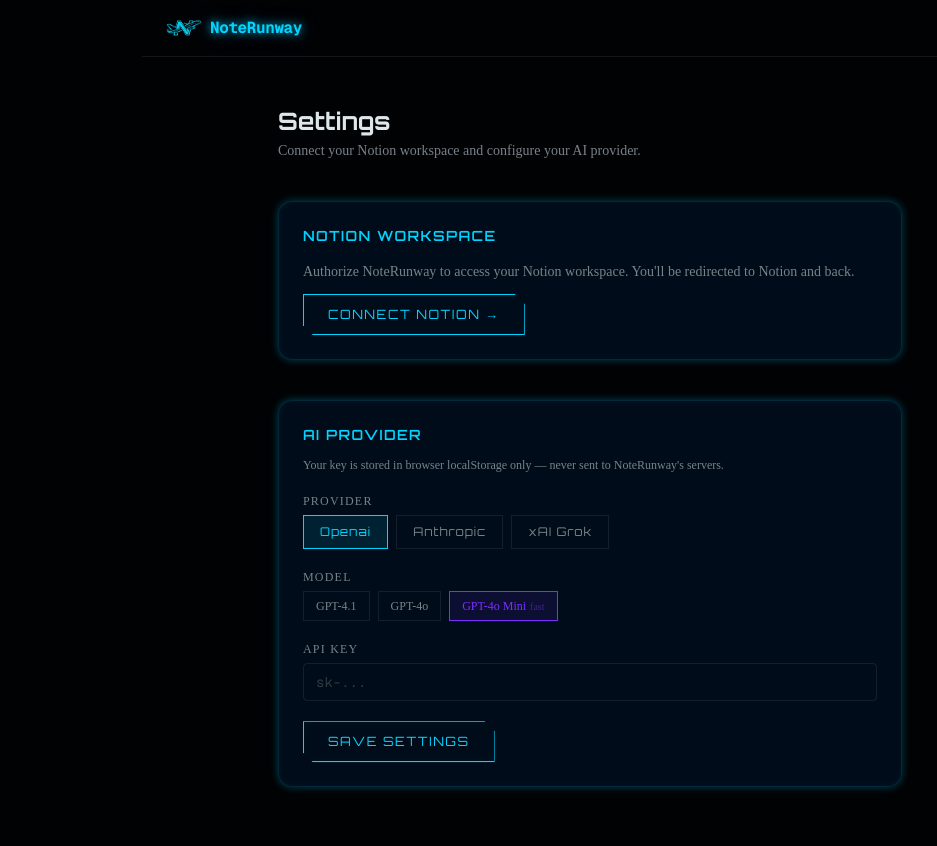
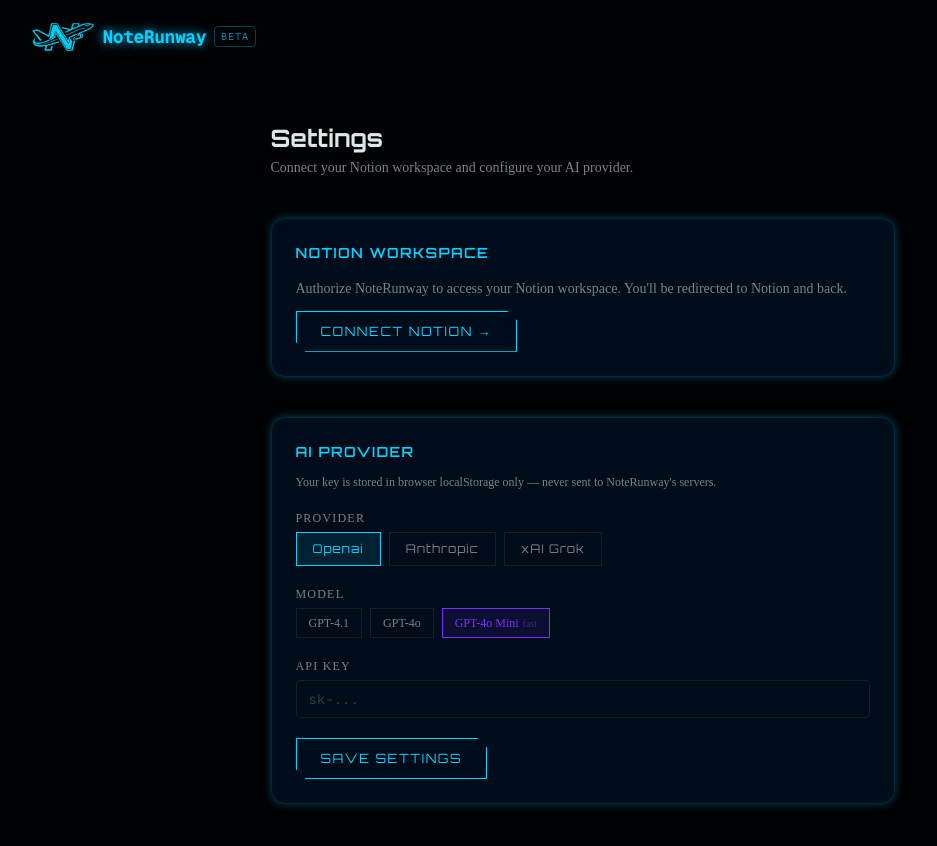
Before and after one commit to georgekobaidze/noterunway, a Next.js app: page /settings in a window 1280 px wide. Shown: the top 846 px of the page, without its empty margins (50-987 px from the left). Built offline with nearby package versions, Linux system fonts and the light colour scheme.

Commit message:
Fix inconsistent base layout

```diff
--- a/app/globals.css
+++ b/app/globals.css
@@ -97,6 +97,7 @@
   }
   html {
     @apply font-sans;
+    scrollbar-gutter: stable;
   }
 }
 
--- a/app/page.tsx
+++ b/app/page.tsx
@@ -3,8 +3,8 @@
 import { NetworkBackground } from '@/components/Landing/NetworkBackground'
 import { TerminalDemo } from '@/components/Landing/TerminalDemo'
 import { FeatureCard } from '@/components/Landing/FeatureCard'
+import { Navbar } from '@/components/Navbar'
 import { LayoutDashboard, GitMerge, Trash2, Network, Database, Sparkles } from 'lucide-react'
-import Image from 'next/image'
 import Link from 'next/link'
 
 const FEATURES = [
@@ -53,22 +53,11 @@ export default function Home() {
     <div className="relative min-h-screen overflow-x-hidden">
       <NetworkBackground />
 
-      {/* Nav */}
-      <nav className="relative z-10 flex items-center justify-between px-6 py-5 max-w-6xl mx-auto">
-        <div className="flex items-center gap-2">
-          <Image src="/images/logo.png" alt="NoteRunway" width={64} height={64} className="rounded" priority />
-          <span className="neon-text font-mono font-bold text-lg tracking-tight">NoteRunway</span>
-          <span className="text-[10px] font-mono px-1.5 py-0.5 rounded border border-[#00d4ff]/30 text-[#00d4ff]/70 tracking-widest">BETA</span>
-        </div>
-        <div className="flex items-center gap-3">
-          <Link
-            href="/settings"
-            className="neon-btn text-sm px-8 py-3"
-          >
-            Connect Notion →
-          </Link>
-        </div>
-      </nav>
+      <Navbar rightSlot={
+        <Link href="/settings" className="neon-btn px-8 py-3 text-sm">
+          Connect Notion →
+        </Link>
+      } />
 
       {/* Hero */}
       <section className="relative z-10 flex flex-col items-center text-center px-6 pt-20 pb-16 max-w-4xl mx-auto">
--- a/app/settings/page.tsx
+++ b/app/settings/page.tsx
@@ -2,8 +2,8 @@
 
 import { useEffect, useState } from 'react'
 import { useSearchParams } from 'next/navigation'
-import Image from 'next/image'
 import Link from 'next/link'
+import { Navbar } from '@/components/Navbar'
 import { useSettings } from '@/lib/hooks/useSettings'
 import { MODEL_META, type ModelId } from '@/lib/models'
 
@@ -33,8 +33,6 @@ export default function SettingsPage() {
     }
   }, [searchParams])
 
-  if (!loaded) return null
-
   const handleSave = (e: React.FormEvent) => {
     e.preventDefault()
     setSaved(true)
@@ -46,18 +44,11 @@ export default function SettingsPage() {
 
   return (
     <div className="min-h-screen bg-background flex flex-col">
-      {/* Nav */}
-      <nav className="flex items-center justify-between px-6 py-4 border-b border-border max-w-4xl mx-auto w-full">
-        <Link href="/" className="flex items-center gap-2">
-          <Image src="/images/logo.png" alt="NoteRunway" width={36} height={36} />
-          <span className="neon-text font-mono font-bold tracking-tight">NoteRunway</span>
-        </Link>
-        {connected && (
-          <Link href="/dashboard" className="neon-btn px-5 py-2 text-xs">
-            Go to Dashboard →
-          </Link>
-        )}
-      </nav>
+      <Navbar rightSlot={
+        connected
+          ? <Link href="/dashboard" className="neon-btn px-8 py-3 text-sm">Go to Dashboard →</Link>
+          : undefined
+      } />
 
       <main className="flex-1 max-w-2xl mx-auto w-full px-6 py-12 flex flex-col gap-10">
         <div>
@@ -67,6 +58,13 @@ export default function SettingsPage() {
           <p className="text-muted-foreground text-sm">Connect your Notion workspace and configure your AI provider.</p>
         </div>
 
+        {!loaded ? (
+          <div className="flex flex-col gap-6">
+            <div className="glass-card neon-border rounded-xl p-6 h-32 animate-pulse opacity-30" />
+            <div className="glass-card neon-border rounded-xl p-6 h-64 animate-pulse opacity-30" />
+          </div>
+        ) : (
+          <>
             {/* Notion connection */}
             <section className="glass-card neon-border rounded-xl p-6 flex flex-col gap-4">
               <h2 className="text-sm font-semibold tracking-widest uppercase text-[#00d4ff]" style={{ fontFamily: 'var(--font-orbitron), sans-serif' }}>
@@ -173,6 +171,8 @@ export default function SettingsPage() {
                 </button>
               </section>
             </form>
+          </>
+        )}
       </main>
     </div>
   )
--- /dev/null
+++ b/components/Navbar.tsx
@@ -0,0 +1,19 @@
+import Image from 'next/image'
+import Link from 'next/link'
+
+interface NavbarProps {
+  rightSlot?: React.ReactNode
+}
+
+export function Navbar({ rightSlot }: NavbarProps) {
+  return (
+    <nav className="relative z-10 flex items-center justify-between px-6 py-5 max-w-6xl mx-auto w-full">
+      <Link href="/" className="flex items-center gap-2">
+        <Image src="/images/logo.png" alt="NoteRunway" width={64} height={64} priority />
+        <span className="neon-text font-mono font-bold text-lg tracking-tight">NoteRunway</span>
+        <span className="text-[10px] font-mono px-1.5 py-0.5 rounded border border-[#00d4ff]/30 text-[#00d4ff]/70 tracking-widest">BETA</span>
+      </Link>
+      {rightSlot && <div className="flex items-center gap-3">{rightSlot}</div>}
+    </nav>
+  )
+}
```
Lines whose indentation alone changed are shown as unchanged.
